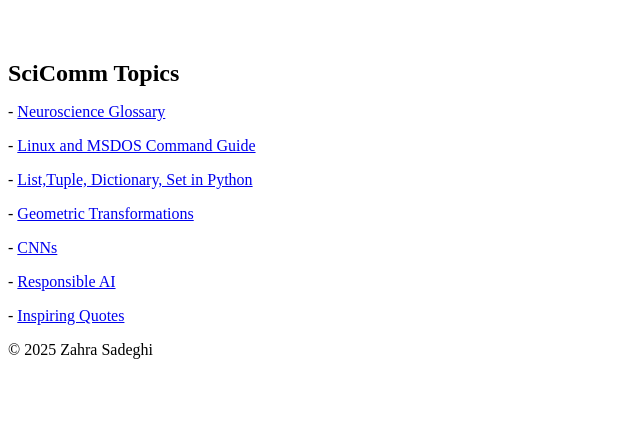
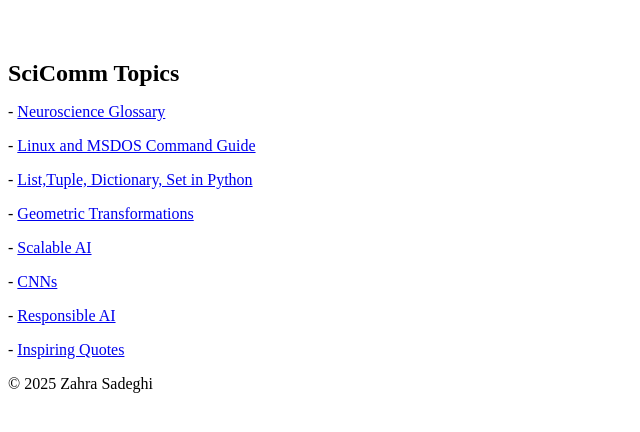
Before and after one commit to zahsa/zahsa.github.io, a Jekyll site: the page built from notes/index.md, in a window 1280 px wide. Shown: the top 432 px of the page, without its empty margins (0-640 px from the left). Built offline with Jekyll 4.4.1, drawn with Linux system fonts in a browser that asks for light colours.

Commit message:
Update index.md

```diff
--- a/notes/index.md
+++ b/notes/index.md
@@ -35,6 +35,10 @@ title: Blog
 </p>
 
 <p class="large-text">
+  - <a href="/notes/scal">Scalable AI </a>
+</p>
+
+<p class="large-text">
   - <a href="/notes/dn">CNNs </a>
 </p>
 <!-- <p class="large-text">
```
